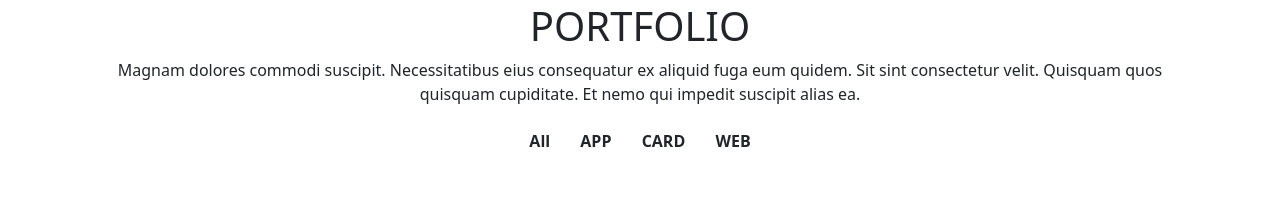
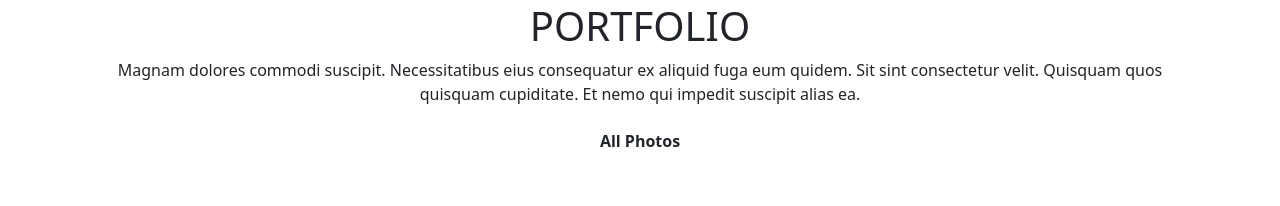
Before and after one commit to akarakash/bootstrap_4_wiser, a plain HTML site: page index.html in a window 1280 px wide. Shown: the part 3180-3386 px from the top of the page. Drawn offline with Linux system fonts and the light colour scheme.

Commit message:
change tha button

```diff
--- a/index.html
+++ b/index.html
@@ -298,16 +298,7 @@
       <h1>PORTFOLIO</h1>
       <p>Magnam dolores commodi suscipit. Necessitatibus eius consequatur ex aliquid fuga eum quidem. Sit sint consectetur velit. Quisquam quos quisquam cupiditate. Et nemo qui impedit suscipit alias ea.</p>
       <span>
-        <button class="btn fw-bold webbutton">All</button>
-      </span>
-      <span>
-        <button class="btn fw-bold webbutton">APP</button>
-      </span>
-      <span>
-        <button class="btn fw-bold webbutton">CARD</button>
-      </span>
-      <span>
-        <button class="btn fw-bold webbutton">WEB</button>
+        <button class="btn fw-bold webbutton">All Photos</button>
       </span>
     </div>
     <div class="row gap-4 gap-lg-0">
```
